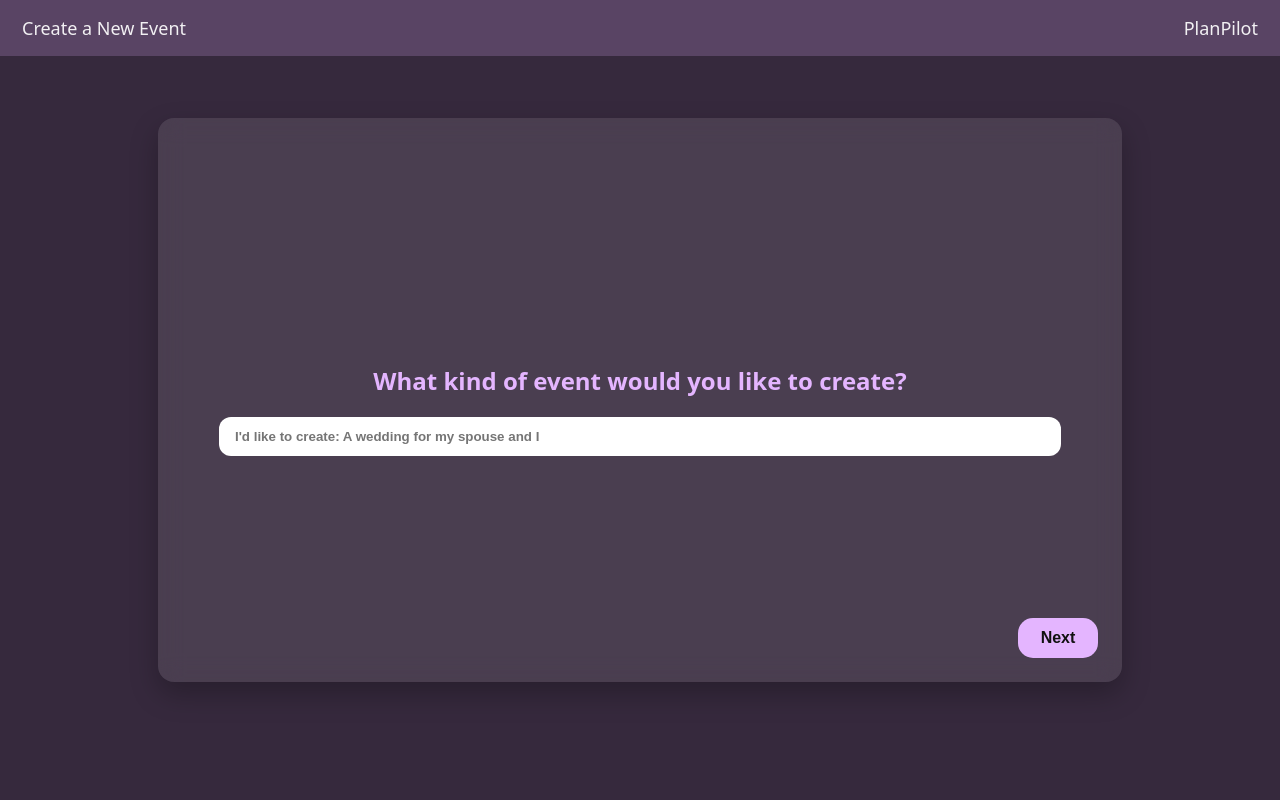
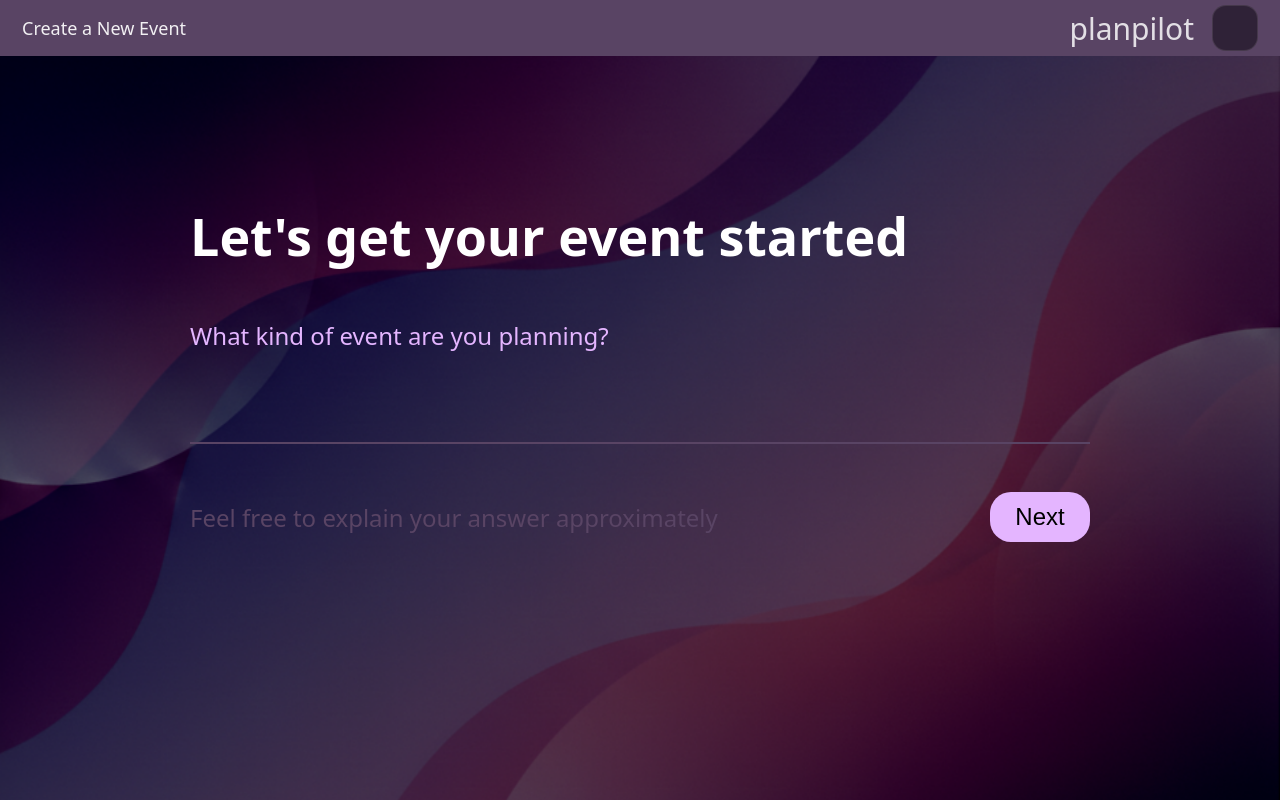
Before and after one commit to iShxvv/Planpilot, a React (Vite) app in the folder apps/web/: page /form in a window 1280 px wide. Built offline with nearby package versions, Linux system fonts and the light colour scheme.

Commit message:
Updated form page flow

```diff
--- a/apps/web/src/components/FormComponents.module.css
+++ b/apps/web/src/components/FormComponents.module.css
@@ -9,15 +9,13 @@
 
 .box {
   width: 900px;
-  height: 500px;
+  height: 400px;
 
-  background: rgba(255, 255, 255, 0.1);
-  backdrop-filter: blur(12px);
+  background: #36293D;
 
   padding: 32px;
   border-radius: 16px;
 
-  box-shadow: 0 12px 28px rgba(0, 0, 0, 0.25);
   color: white;
 
   display: flex;
--- /dev/null
+++ b/apps/web/src/components/InitialUserPromptContainer.module.css
@@ -0,0 +1,264 @@
+.promptContainer {
+  width: 900px;
+  min-height: 400px;
+  padding: 48px;
+  border-radius: 16px;
+  color: white;
+  display: flex;
+  flex-direction: column;
+  position: relative;
+}
+
+/* Stage 1: Initial Input */
+.mainHeading {
+  font-size: 52px;
+  color: white;
+  margin: 0 0 48px 0;
+  text-align: left;
+  font-weight: 600;
+}
+
+.aiPrompt {
+  font-size: 24px;
+  color: #E4B5FF;
+  margin: 0 0 24px 0;
+  text-align: left;
+}
+
+.userInput {
+  width: 100%;
+  background: transparent;
+  border: none;
+  border-bottom: 2px solid #594464;
+  color: white;
+  font-size: 36px;
+  padding: 12px 0;
+  margin-bottom: 24px;
+  outline: none;
+}
+
+.userInput::placeholder {
+  color: #594464;
+}
+
+.bottomRow {
+  display: flex;
+  justify-content: space-between;
+  align-items: center;
+  margin-top: 24px;
+}
+
+.disclaimer {
+  font-size: 24px;
+  color: #594464;
+  margin: 0;
+  text-align: left;
+}
+
+.submitButton {
+  width: 100px;
+  height: 50px;
+  background: #E4B5FF;
+  color: #000000;
+  border: none;
+  border-radius: 21px;
+  font-size: 24px;
+  font-weight: 300;
+  cursor: pointer;
+  opacity: 1;
+  transition: 0.2s ease;
+}
+
+.submitButton:hover {
+  filter: brightness(1.1);
+}
+
+/* Stage 2: Loading */
+.userPromptDisplay {
+  font-size: 36px;
+  color: #594464;
+  margin: 0 0 48px 0;
+  text-align: left;
+  word-wrap: break-word;
+  overflow-wrap: break-word;
+  max-width: 100%;
+}
+
+.loadingBar {
+  width: 311.36px;
+  height: 13.29px;
+  background: #594464;
+  border-radius: 10px;
+  overflow: hidden;
+  position: relative;
+}
+
+.loadingBarFill {
+  height: 100%;
+  background: #E4B5FF;
+  border-radius: 10px;
+  animation: loading 2s ease-in-out infinite;
+}
+
+@keyframes loading {
+  0% {
+    width: 0%;
+  }
+  50% {
+    width: 70%;
+  }
+  100% {
+    width: 100%;
+  }
+}
+
+/* Stage 3: Complete */
+.optionsContainer {
+  display: flex;
+  gap: 16px;
+  flex-wrap: wrap;
+  margin-top: 24px;
+  margin-bottom: 32px;
+}
+
+.optionWrapper {
+  position: relative;
+  display: inline-block;
+}
+
+.optionButton {
+  width: auto;
+  height: 50px;
+  background: #594464;
+  color: white;
+  border: none;
+  border-radius: 21px;
+  font-size: 18px;
+  font-weight: 600;
+  cursor: pointer;
+  transition: 0.2s ease;
+}
+
+.optionButton:hover {
+  filter: brightness(1.1);
+}
+
+.removeButton {
+  position: absolute;
+  top: -8px;
+  right: -8px;
+  width: 24px;
+  height: 24px;
+  background: #594464;
+  color: white;
+  border: none;
+  border-radius: 50%;
+  font-size: 20px;
+  font-weight: 600;
+  cursor: pointer;
+  display: none;
+  align-items: center;
+  justify-content: center;
+  line-height: 1;
+  padding: 0;
+  transition: 0.2s ease;
+}
+
+.optionWrapper:hover .removeButton {
+  display: flex;
+}
+
+.removeButton:hover {
+  background: #ff5f5f;
+  transform: scale(1.1);
+}
+
+.buttonGroup {
+  position: absolute;
+  bottom: 48px;
+  right: 48px;
+  display: flex;
+  gap: 16px;
+}
+
+.backButton {
+  width: 80px;
+  height: 50px;
+  background: #594464;
+  color: white;
+  border: none;
+  border-radius: 21px;
+  font-size: 24px;
+  font-weight: 300;
+  cursor: pointer;
+  opacity: 1;
+  transition: 0.2s ease;
+}
+
+.backButton:hover {
+  filter: brightness(1.2);
+}
+
+.startPlanningButton {
+  width: 180px;
+  height: 50px;
+  background: #E4B5FF;
+  color: #111;
+  border: none;
+  border-radius: 21px;
+  font-size: 24px;
+  font-weight: 300;
+  cursor: pointer;
+  opacity: 1;
+  transition: 0.2s ease;
+}
+
+.startPlanningButton:hover {
+  filter: brightness(1.1);
+}
+
+.subHeading {
+  font-size: 48px;
+  color: white;
+  margin: 0 0 24px 0;
+  text-align: left;
+  font-weight: 600;
+}
+
+.addButton {
+  width: 50px;
+  height: 50px;
+  background: #594464;
+  color: white;
+  border: none;
+  border-radius: 21px;
+  font-size: 48px;
+  font-weight: 300;
+  cursor: pointer;
+  transition: 0.2s ease;
+  display: flex;
+  align-items: center;
+  justify-content: center;
+}
+
+.addButton:hover {
+  filter: brightness(1.1);
+}
+
+.optionInput {
+  width: 120px;
+  height: 50px;
+  background: #594464;
+  color: white;
+  border: none;
+  border-radius: 21px;
+  font-size: 18px;
+  font-weight: 600;
+  padding: 0 16px;
+  text-align: center;
+  outline: none;
+}
+
+.optionInput::placeholder {
+  color: rgba(255, 255, 255, 0.7);
+}
--- /dev/null
+++ b/apps/web/src/components/InitialUserPromptContainer.tsx
@@ -0,0 +1,145 @@
+import { useState } from "react";
+import { useNavigate } from "react-router-dom";
+import styles from "./InitialUserPromptContainer.module.css";
+
+type Stage = "initial" | "loading" | "complete";
+
+const InitialUserPromptContainer = () => {
+  const [stage, setStage] = useState<Stage>("initial");
+  const [userInput, setUserInput] = useState("");
+  const [customOptions, setCustomOptions] = useState<string[]>([]);
+  const [isAddingOption, setIsAddingOption] = useState(false);
+  const [newOptionText, setNewOptionText] = useState("");
+  const navigate = useNavigate();
+
+  const handleSubmit = () => {
+    if (!userInput.trim()) return;
+
+    setStage("loading");
+
+    // Send the user input to backend AI workflow
+    setTimeout(() => {
+      setStage("complete");
+    }, 3000);
+  };
+
+  const handleKeyPress = (e: React.KeyboardEvent<HTMLInputElement>) => {
+    if (e.key === "Enter") {
+      handleSubmit();
+    }
+  };
+
+  const handleStartPlanning = () => {
+    // Log collected options for backend
+    console.log("User wants to add:", customOptions.join(", "));
+    navigate("/plan");
+  };
+
+  const handleBack = () => {
+    setStage("initial");
+  };
+
+  const handleAddOption = () => {
+    setIsAddingOption(true);
+  };
+
+  const handleSaveOption = () => {
+    if (newOptionText.trim()) {
+      setCustomOptions([...customOptions, newOptionText.trim()]);
+      setNewOptionText("");
+      setIsAddingOption(false);
+    }
+  };
+
+  const handleRemoveOption = (index: number) => {
+    setCustomOptions(customOptions.filter((_, i) => i !== index));
+  };
+
+  const handleOptionKeyPress = (e: React.KeyboardEvent<HTMLInputElement>) => {
+    if (e.key === "Enter") {
+      handleSaveOption();
+    }
+  };
+
+  return (
+    <div className={styles.promptContainer}>
+      {stage === "initial" && (
+        <>
+          <h1 className={styles.mainHeading}>Let's get your event started</h1>
+          <p className={styles.aiPrompt}>What kind of event are you planning?</p>
+          <input
+            type="text"
+            className={styles.userInput}
+            value={userInput}
+            onChange={(e) => setUserInput(e.target.value)}
+            onKeyPress={handleKeyPress}
+            placeholder=""
+          />
+          <div className={styles.bottomRow}>
+            <p className={styles.disclaimer}>Feel free to explain your answer approximately</p>
+            <button className={styles.submitButton} onClick={handleSubmit}>
+              Next
+            </button>
+          </div>
+        </>
+      )}
+
+      {stage === "loading" && (
+        <>
+          <h1 className={styles.mainHeading}>Creating your plan now</h1>
+          <p className={styles.userPromptDisplay}>{userInput}</p>
+          <div className={styles.loadingBar}>
+            <div className={styles.loadingBarFill}></div>
+          </div>
+        </>
+      )}
+
+      {stage === "complete" && (
+        <>
+          <h2 className={styles.subHeading}>Your event is on the way!<br />Would you like to add anything else?</h2>
+          <div className={styles.optionsContainer}>
+            {customOptions.map((option, index) => (
+              <div key={index} className={styles.optionWrapper}>
+                <button className={styles.optionButton}>
+                  {option}
+                </button>
+                <button
+                  className={styles.removeButton}
+                  onClick={() => handleRemoveOption(index)}
+                >
+                  ×
+                </button>
+              </div>
+            ))}
+            {isAddingOption ? (
+              <input
+                type="text"
+                className={styles.optionInput}
+                value={newOptionText}
+                onChange={(e) => setNewOptionText(e.target.value)}
+                onKeyDown={handleOptionKeyPress}
+                onBlur={handleSaveOption}
+                autoFocus
+                placeholder="Type option..."
+              />
+            ) : (
+              <button className={styles.addButton} onClick={handleAddOption}>
+                +
+              </button>
+            )}
+          </div>
+          <div className={styles.buttonGroup}>
+            <button className={styles.backButton} onClick={handleBack}>
+              Back
+            </button>
+            <button className={styles.startPlanningButton} onClick={handleStartPlanning}>
+              Start Planning
+            </button>
+          </div>
+        </>
+      )}
+    </div>
+  );
+};
+
+export default InitialUserPromptContainer;
--- a/apps/web/src/pages/FormPage.module.css
+++ b/apps/web/src/pages/FormPage.module.css
@@ -14,6 +14,9 @@
   align-items: center;
 
   background: #36293D;
+  background-size: cover;
+  background-position: center;
+  background-repeat: no-repeat;
 }
 
 
@@ -48,3 +51,16 @@
   cursor: pointer;
   user-select: none;
 }
+
+.brand {
+  font-size: 30px;
+  opacity: 0.9;
+}
+
+.avatar {
+  width: 44px;
+  height: 44px;
+  border-radius: 14px;
+  background: rgba(20, 12, 26, 0.6);
+  border: 1px solid rgba(255, 255, 255, 0.1);
+}
--- a/apps/web/src/pages/FormPage.tsx
+++ b/apps/web/src/pages/FormPage.tsx
@@ -1,24 +1,20 @@
 import styles from "./FormPage.module.css";
-import FormBox from "../components/FormBox";
-import { useNavigate } from "react-router-dom";
+import InitialPromptContainer from "../components/InitialUserPromptContainer.tsx";
+import FormPageBg from "../assets/images/FormPage_Background.png";
 
 export default function FormPage() {
   return (
-    <div className={styles.page}>
-      <div className={styles.panel}>
-
+    <div className={styles.page} style={{ backgroundImage: `url(${FormPageBg})` }}>
       <header className={styles.navbar}>
         <nav className={styles.navLeft}>
           <div className={styles.navItem}>Create a New Event</div>
         </nav>
         <nav className={styles.navRight}>
-            <div className={styles.navItem}>PlanPilot</div>
+          <div className={styles.brand}>planpilot</div>
+          <div className={styles.avatar} aria-label="User avatar" />
         </nav>
       </header>
-
-        <FormBox />
-
-      </div>
+      <InitialPromptContainer />
     </div>
   );
 }
--- a/apps/web/src/pages/LandingPage.module.css
+++ b/apps/web/src/pages/LandingPage.module.css
@@ -17,6 +17,9 @@
 
   /* main background colour */
   background: #36293D;
+  background-size: cover;
+  background-position: center;
+  background-repeat: no-repeat;
 
   position: relative;
   overflow: hidden;
--- a/apps/web/src/pages/LandingPage.tsx
+++ b/apps/web/src/pages/LandingPage.tsx
@@ -1,13 +1,14 @@
 // Landing.tsx
 import styles from "./LandingPage.module.css";
 import { useNavigate } from "react-router-dom";
+import LandingPageBg from "../assets/images/LandingPage_Background.png";
 
 export default function LandingPage() {
   const navigate = useNavigate();
 
   return (
     <div className={styles.page}>
-      <div className={styles.panel}>
+      <div className={styles.panel} style={{ backgroundImage: `url(${LandingPageBg})` }}>
 
         <header className={styles.navbar}>
           <nav className={styles.navLeft}>
```
Also changed, not shown: apps/web/src/assets/images/FormPage_Background.png (added), apps/web/src/assets/images/LandingPage_Background.png (added). Lines whose indentation alone changed are shown as unchanged.
